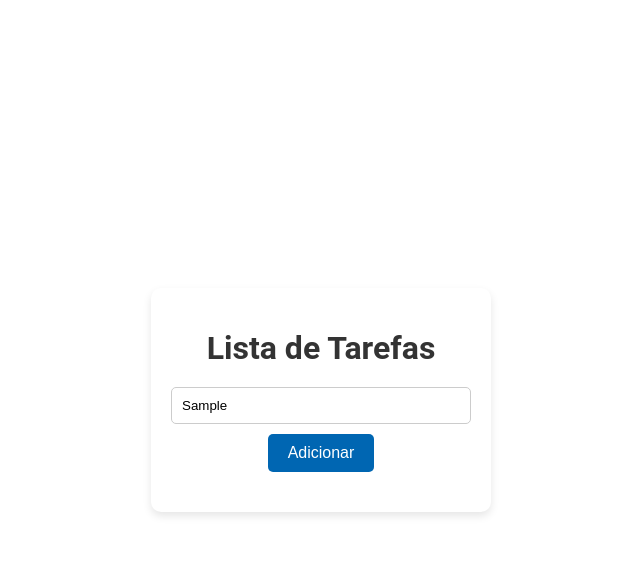
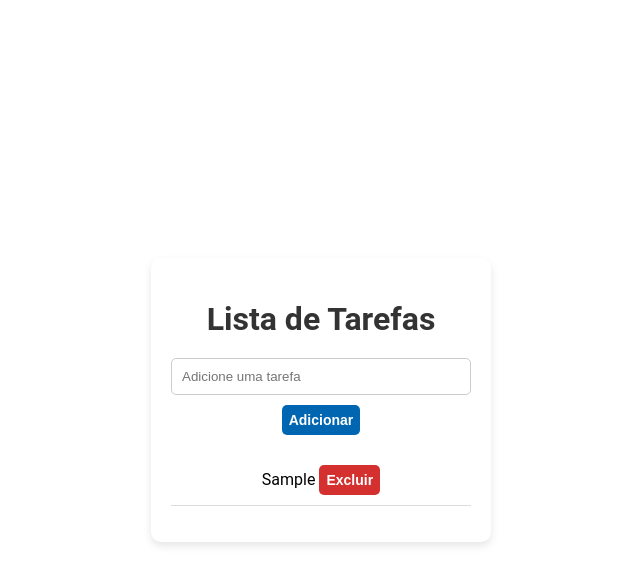
Before and after one commit to Zalasik01/Lista-main, a plain HTML site: page index.html in a window 1280 px wide. Both pictures are taken after typing "Sample" into the empty fields and a click on the button "Adicionar". Shown: the whole page, without its empty margins (319-959 px from the left). Drawn offline with nearby package versions, Linux system fonts and the light colour scheme.

Commit message:
Script feito

```diff
--- a/_variaveis/_cores.scss
+++ b/_variaveis/_cores.scss
@@ -2,3 +2,4 @@ $white: #ffff;
 $black: #252525;
 $white_: #f4f4f4;
 $blue: #0066b2;
+$red: #d43030;
--- a/index.html
+++ b/index.html
@@ -7,6 +7,7 @@
     <link rel="stylesheet" href="style.css" />
     <link rel="preconnect" href="https://fonts.googleapis.com">
     <link rel="preconnect" href="https://fonts.gstatic.com" crossorigin>
+    <link rel="stylesheet" type="text/css" href="https://cdn.jsdelivr.net/npm/toastify-js/src/toastify.min.css">
     <link href="https://fonts.googleapis.com/css2?family=Figtree:ital,wght@0,300..900;1,300..900&display=swap" rel="stylesheet">
     <link rel="icon" href="_assets/list.png" type="image/x-icon">
     <title>Lista de tarefas</title>
@@ -15,7 +16,7 @@
     <div class="lista-tarefas">
         <h1>Lista de Tarefas</h1>
         <input id="tarefa" type="text" placeholder="Adicione uma tarefa">
-        <button id="adicionar">Adicionar</button>
+        <button id="adicionar" class="add">Adicionar</button>
         <ul id="tarefas">
 
         </ul>
--- a/script.js
+++ b/script.js
@@ -0,0 +1,30 @@
+const tarefaInput = document.getElementById("tarefa");
+const adicionarBotao = document.getElementById("adicionar");
+const listaTarefas = document.getElementById("tarefas");
+
+// Event Listeners
+adicionarBotao.addEventListener("click", adicionarTarefa);
+tarefaInput.addEventListener("keypress", function (e) {
+    if (e.key === "Enter") {
+        adicionarTarefa();
+    }
+});
+
+// Funções
+function adicionarTarefa() {
+    const tarefaTexto = tarefaInput.value;
+    if (tarefaTexto.trim() !== "") {
+        const novaTarefa = document.createElement("li");
+        novaTarefa.innerHTML = `
+        ${tarefaTexto} <button class="excluir"> Excluir</button>
+        `;
+        listaTarefas.appendChild(novaTarefa);
+        tarefaInput.value = "";
+    }
+}
+
+listaTarefas.addEventListener("click", function (e) {
+    if (e.target.classList.contains("excluir")) {
+        e.target.parentElement.remove();
+    }
+});
--- a/style.scss
+++ b/style.scss
@@ -35,16 +35,25 @@ input {
     border-radius: 5px;
 }
 button {
-    padding: 10px 20px;
+    padding: 7px 7px;
     border: none;
     border-radius: 5px;
-    background-color: $blue;
     color: $white;
     cursor: pointer;
-    font-size: 16px;
+    font-size: 14px;
+    font-weight: 600;
 }
-button:hover {
-    background-color: #005499;
+button.add {
+    background-color: $blue;
+}
+button.add:hover {
+    background-color: darken($blue, 10%);
+}
+button.excluir {
+    background-color: $red;
+}
+button.excluir:hover {
+    background-color: darken($red, 10%);
 }
 ul {
     list-style: none;
```
Also changed, not shown: style.css, 1 other file.
